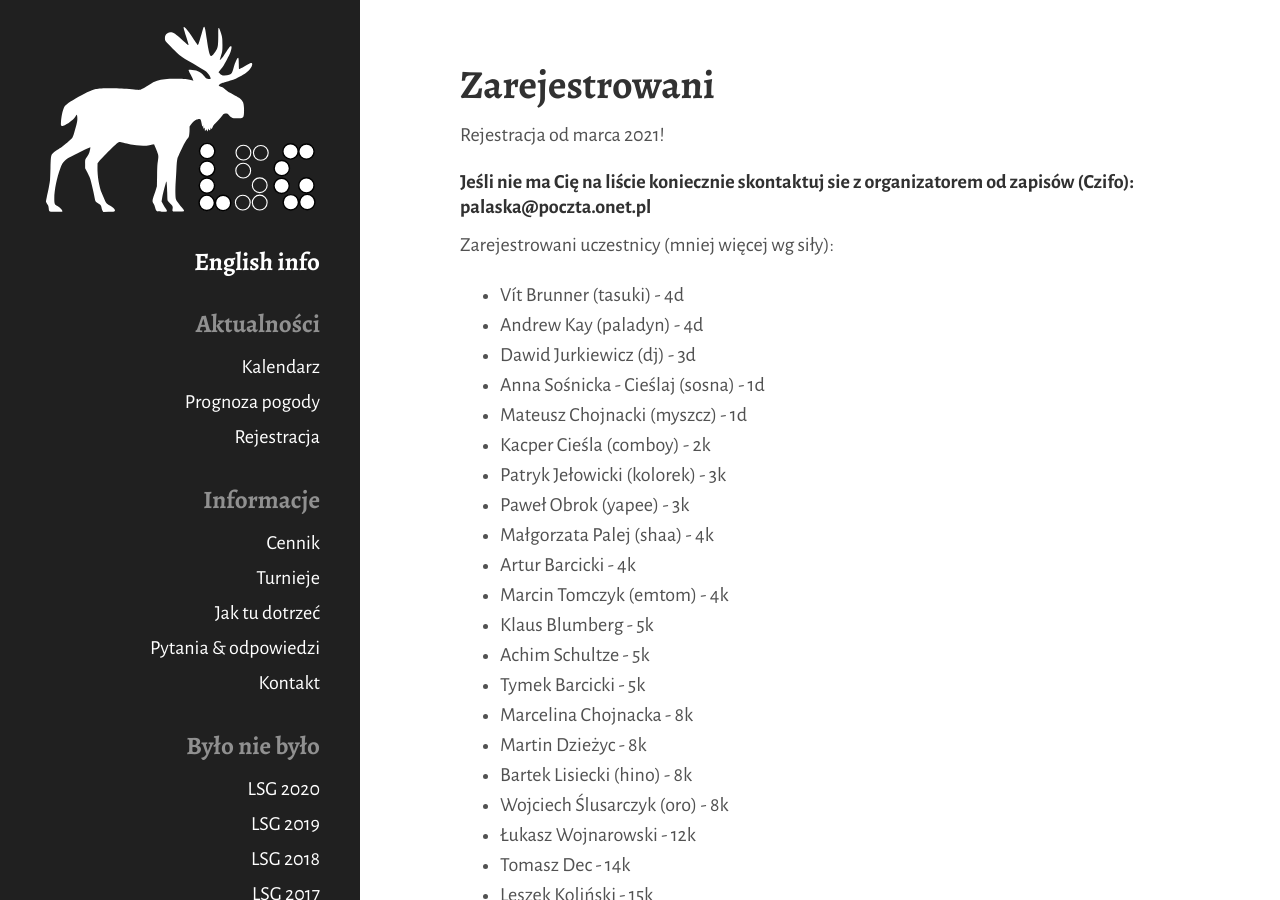
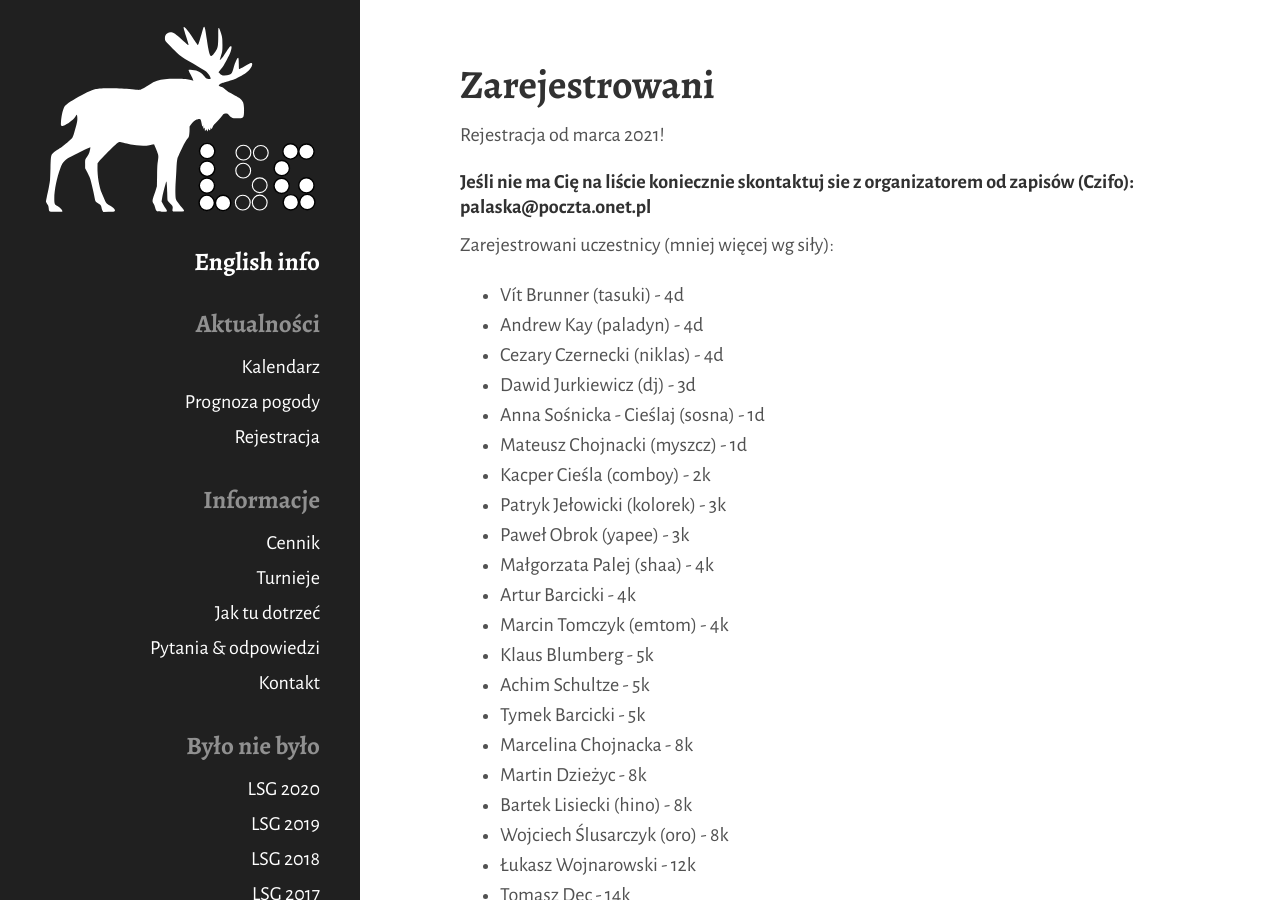
Before and after one commit to tasuki/lsg, a Jekyll site: the page built from zarejestrowani.md, in a window 1280 px wide and 900 px high. Built offline with Jekyll 4.4.1, drawn with Linux system fonts in a browser that asks for light colours; nearby versions of some CDN libraries.

Commit message:
Update zarejestrowani.md

```diff
--- a/zarejestrowani.md
+++ b/zarejestrowani.md
@@ -13,6 +13,7 @@ Zarejestrowani uczestnicy (mniej więcej wg siły):
 
 - Vít Brunner (tasuki) - 4d
 - Andrew Kay (paladyn) - 4d
+- Cezary Czernecki (niklas) - 4d
 - Dawid Jurkiewicz (dj) - 3d
 - Anna Sośnicka - Cieślaj (sosna) - 1d
 - Mateusz Chojnacki (myszcz) - 1d
```
